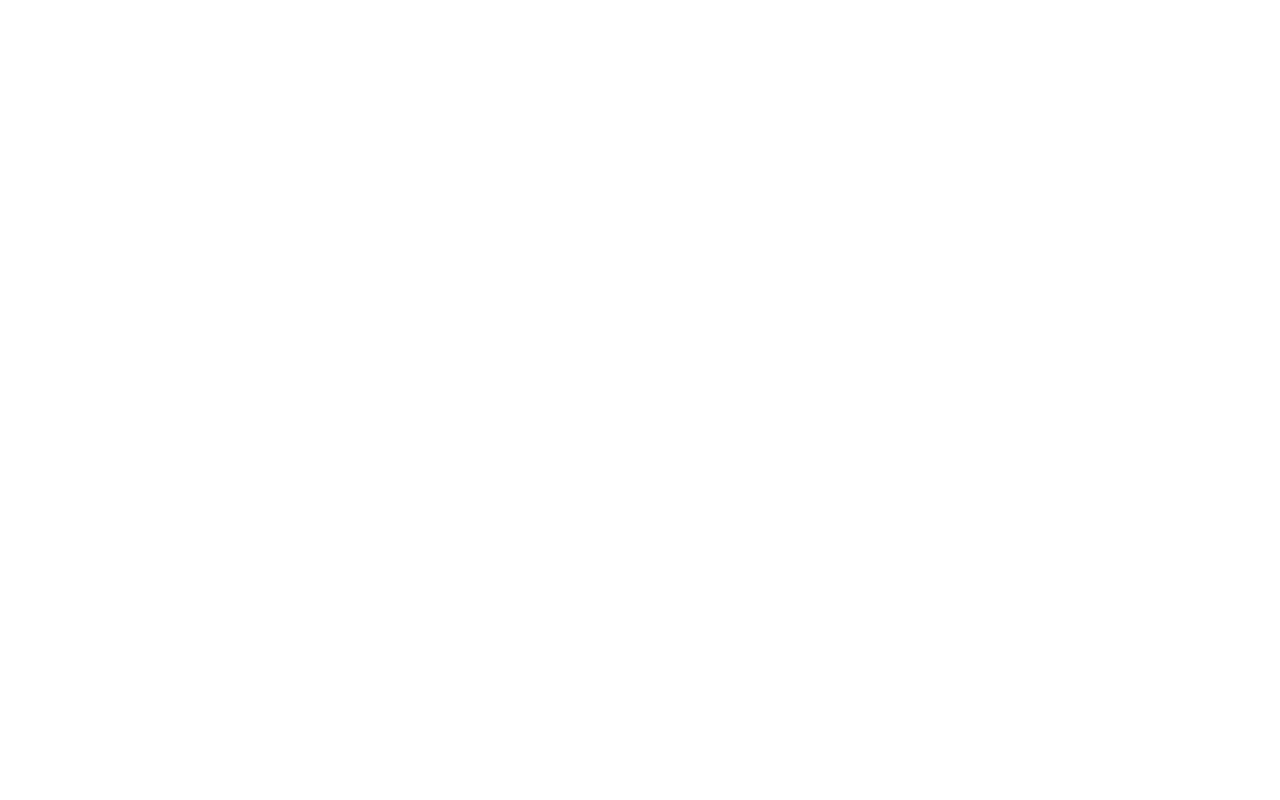
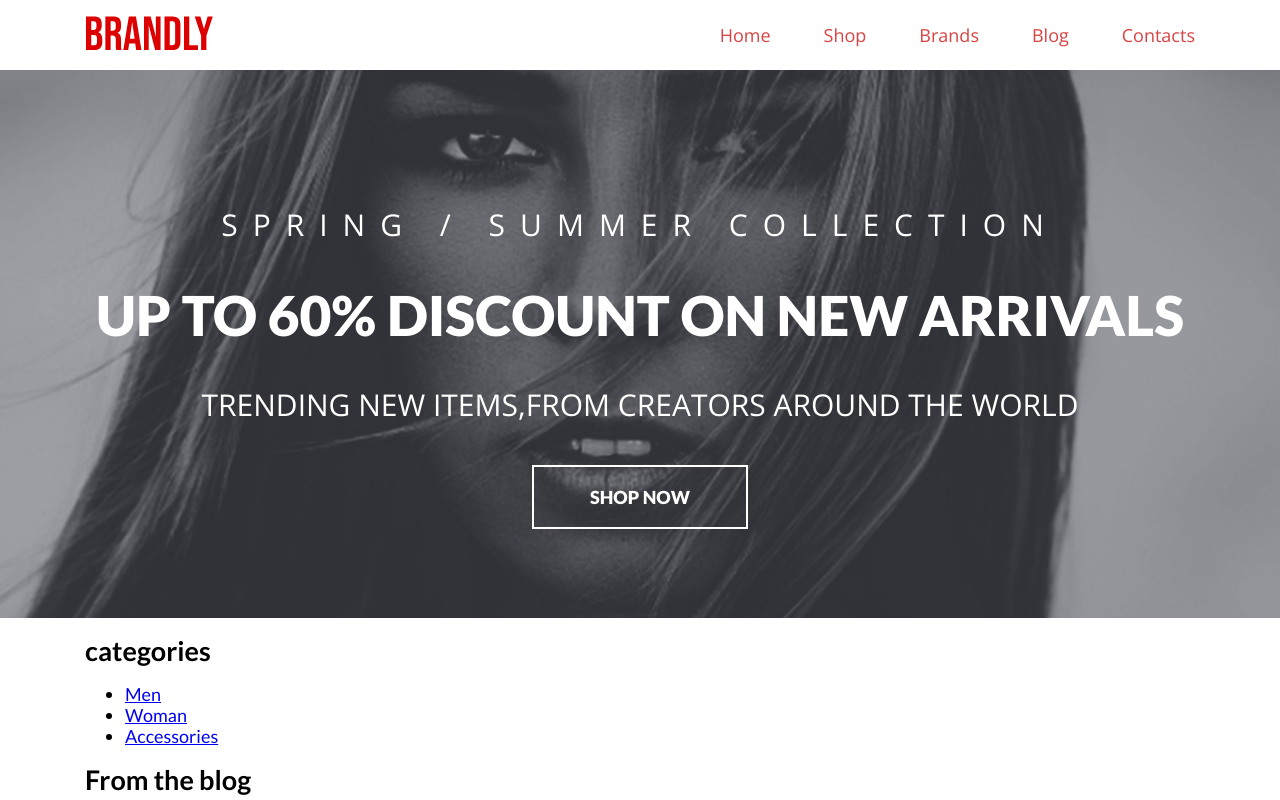
Before and after one commit to Mirsagyn/Brandly, a plain HTML site: page index.html in a window 1280 px wide. Shown: the top 800 px of the page. Drawn offline with nearby package versions, Linux system fonts and the light colour scheme.

Commit message:
Project Init

```diff
--- a/index.html
+++ b/index.html
@@ -6,9 +6,120 @@
 	<meta http-equiv="X-UA-Compatible" content="IE=edge">
 	<meta name="viewport" content="width=device-width, initial-scale=1.0">
 	<title>Brandly</title>
+	<link rel="preconnect" href="https://fonts.googleapis.com">
+	<link rel="preconnect" href="https://fonts.gstatic.com" crossorigin>
+	<link
+		href="https://fonts.googleapis.com/css2?family=Lato:ital,wght@0,400;0,700;0,900;1,400&family=Open+Sans:ital,wght@0,300;0,400;0,700;1,400&display=swap"
+		rel="stylesheet">
+	<link rel="stylesheet" href="css/main.min.css">
 </head>
 
 <body>
+	<header class="header">
+		<div class="container">
+			<div class="header__inner">
+				<a href="#" class="header__logo logo">
+					<img class="logo__img" src="images/logo.svg" alt="logo">
+				</a>
+				<button class="header__nav-toggle">
+					<svg xmlns="http://www.w3.org/2000/svg" width="24" height="24" viewBox="0 0 24 24">
+						<path d="M24 6h-24v-4h24v4zm0 4h-24v4h24v-4zm0 8h-24v4h24v-4z" />
+					</svg>
+				</button>
+				<nav class="header__nav">
+					<ul class="menu">
+						<li class="menu__item">
+							<a href="" class="menu__link">Home</a>
+						</li>
+						<li class="menu__item">
+							<a href="" class="menu__link">Shop</a>
+						</li>
+						<li class="menu__item">
+							<a href="" class="menu__link">Brands</a>
+						</li>
+						<li class="menu__item">
+							<a href="" class="menu__link">Blog</a>
+						</li>
+						<li class="menu__item">
+							<a href="" class="menu__link">Contacts</a>
+						</li>
+					</ul>
+				</nav>
+			</div>
+		</div>
+	</header>
+
+	<main class="index-main">
+		<section class="hero overlay">
+			<div class="container">
+				<h2 class="hero__title">Spring / Summer Collection</h2>
+				<strong class="hero__info">UP TO 60% DISCOUNT ON NEW ARRIVALS</strong>
+				<p class="hero__info-secondary">TRENDING NEW ITEMS,FROM CREATORS AROUND THE WORLD</p>
+				<a href="#" class="hero__link btn">shop now</a>
+			</div>
+		</section>
+
+		<section class="categories">
+			<div class="container">
+				<h2 class="section-title categories__title">categories</h2>
+				<ul class="categories__list">
+					<li class="categories__item">
+						<a href="#" class="categories__link">Men</a>
+					</li>
+					<li class="categories__item">
+						<a href="#" class="categories__link">Woman</a>
+					</li>
+					<li class="categories__item">
+						<a href="#" class="categories__link">Accessories</a>
+					</li>
+				</ul>
+			</div>
+		</section>
+
+		<section class="blog">
+			<div class="container">
+				<h2 class="section-title blog__title">From the blog</h2>
+				<div class="blog__list">
+					<div class="blog__item">
+						<img src="images/Mask Group.jpg" alt="">
+						<h3 class="blog__item-title">GERMAN FASHION WIZARDS</h3>
+						<p class="blog__item-details">
+							<span>By James Steed</span>
+							<span>Fashion</span>
+						</p>
+						<p class="blog__item-leed">
+							This week we had the chance of interviewing two creative artists from Germany. These guys are simply
+							amazing at what they do with the
+							European fashion scene and this year at Paris Fashion Week they
+							introduced their new collection.
+						</p>
+						<a href="#" class="blog__item-link btn">Read More</a>
+					</div>
+					<div class="blog__item">
+						<img src="images/Mask Group.jpg" alt="">
+						<h3 class="blog__item-title">GERMAN FASHION WIZARDS</h3>
+						<p class="blog__item-details">
+							<span>By James Steed</span>
+							<span>Fashion</span>
+						</p>
+						<p class="blog__item-leed">
+							This week we had the chance of interviewing two creative artists from Germany. These guys are simply
+							amazing at what they do with the
+							European fashion scene and this year at Paris Fashion Week they
+							introduced their new collection.
+						</p>
+						<a href="#" class="blog__item-link btn">Read More</a>
+					</div>
+				</div>
+			</div>
+		</section>
+	</main>
+
+	<footer class="footer">
+		<div class="container">
+			<p>Copyright Brandly. 2020</p>
+		</div>
+	</footer>
 
 </body>
 
--- /dev/null
+++ b/scss/_btn.scss
@@ -0,0 +1,15 @@
+@import "vars";
+
+.btn {
+	display: inline-block;
+	padding: 21px 56px;
+	font-family: $main-font;
+	font-style: normal;
+	font-weight: 900;
+	font-size: 18px;
+	line-height: 18px;
+	text-transform: uppercase;
+	text-decoration: none;
+	color: $light;
+	border: 2px solid $light;;
+}
--- /dev/null
+++ b/scss/_container.scss
@@ -0,0 +1,5 @@
+.container {
+	max-width: 1140px;
+	padding: 0 15px;
+	margin: 0 auto;
+}
--- /dev/null
+++ b/scss/_globals.scss
@@ -0,0 +1,18 @@
+@import "vars";
+
+html {
+	box-sizing: border-box;
+}
+
+*,
+*::before,
+*::after {
+	box-sizing: inherit;
+}
+
+body {
+	margin: 0;
+	font-family: $main-font;
+	font-size: 18px;
+	line-height: 21px;
+}
--- /dev/null
+++ b/scss/_header.scss
@@ -0,0 +1,16 @@
+@import "vars";
+
+.header {
+	padding: 16px 0;
+
+	&__inner {
+		display: flex;
+		justify-content: space-between;
+align-items: center;
+	}
+
+	&__nav-toggle {
+		display: none;
+	}
+
+}
--- /dev/null
+++ b/scss/_hero.scss
@@ -0,0 +1,53 @@
+@import "vars";
+
+.hero {
+	min-height: 544px;
+	padding: 140px 0 89px;
+	text-align: center;
+	background-image: url("../images/bg-hero.jpg");
+	background-repeat: no-repeat;
+	background-position: center;
+	background-size: cover;
+	color: $light;
+
+	&__title {
+		margin: 0 0 45px;
+		font-family: $secondary-font;
+		font-style: normal;
+		font-weight: 300;
+		font-size: 30px;
+		line-height: 30px;
+		letter-spacing: 0.5em;
+		text-transform: uppercase;
+		color: $light;
+		text-transform: uppercase;
+	}
+
+	&__info {
+		display: inline-block;
+		margin: 0 0 45px;
+		font-family: $main-font;
+		font-style: normal;
+		font-weight: 900;
+		font-size: 55px;
+		line-height: 60px;
+	}
+
+	&__info-secondary {
+		margin: 0 0 45px;
+		font-family: $secondary-font;
+		font-style: normal;
+		font-weight: 300;
+		font-size: 30px;
+		line-height: 30px;
+		color: $light;
+	}
+
+	&__link {
+		transition: all 0.3s;
+		&:hover {
+			background-color: $accent;
+			border-color: $accent;
+		}
+	}
+}
--- /dev/null
+++ b/scss/_logo.scss
@@ -0,0 +1,3 @@
+.logo {
+	max-width: 255px;
+}
--- /dev/null
+++ b/scss/_menu.scss
@@ -0,0 +1,28 @@
+@import "vars";
+
+.menu {
+	display: flex;
+	margin: 0;
+	padding: 0;
+	list-style: none;
+
+	&__item + &__item {
+		margin-left: 53px;
+	}
+
+	&__link {
+		font-family: $secondary-font;
+		font-style: normal;
+		font-weight: 400;
+		font-size: 18px;
+		line-height: 18px;
+		text-transform: capitalize;
+		color: $accent;
+		text-decoration: none;
+		transition: all 0.3s;
+
+		&:hover {
+			color: lighten($accent, 20%);
+		}
+	}
+}
--- /dev/null
+++ b/scss/_overlay.scss
@@ -0,0 +1,17 @@
+@import "vars";
+
+.overlay {
+	position: relative;
+	z-index: 1;
+
+	&::after {
+		position: absolute;
+		top: 0;
+		left: 0;
+		content: "";
+		width: 100%;
+		height: 100%;
+		background-color: rgba(34, 37, 51, 0.4);
+		z-index: -1;
+	}
+}
--- /dev/null
+++ b/scss/_vars.scss
@@ -0,0 +1,5 @@
+$main-font: 'Lato', sans-serif;
+$secondary-font: 'Open Sans', sans-serif;
+$accent: #d94343;
+$light: #fff;
+$dark: #333;
--- /dev/null
+++ b/scss/main.scss
@@ -0,0 +1,8 @@
+@import "globals";
+@import "container";
+@import "header";
+@import "logo";
+@import "menu";
+@import "hero";
+@import "overlay";
+@import "btn";
```
Also changed, not shown: css/main.min.css (added), images/Mask Group.jpg (added), images/bg-hero.jpg (added), images/logo.svg (added).
